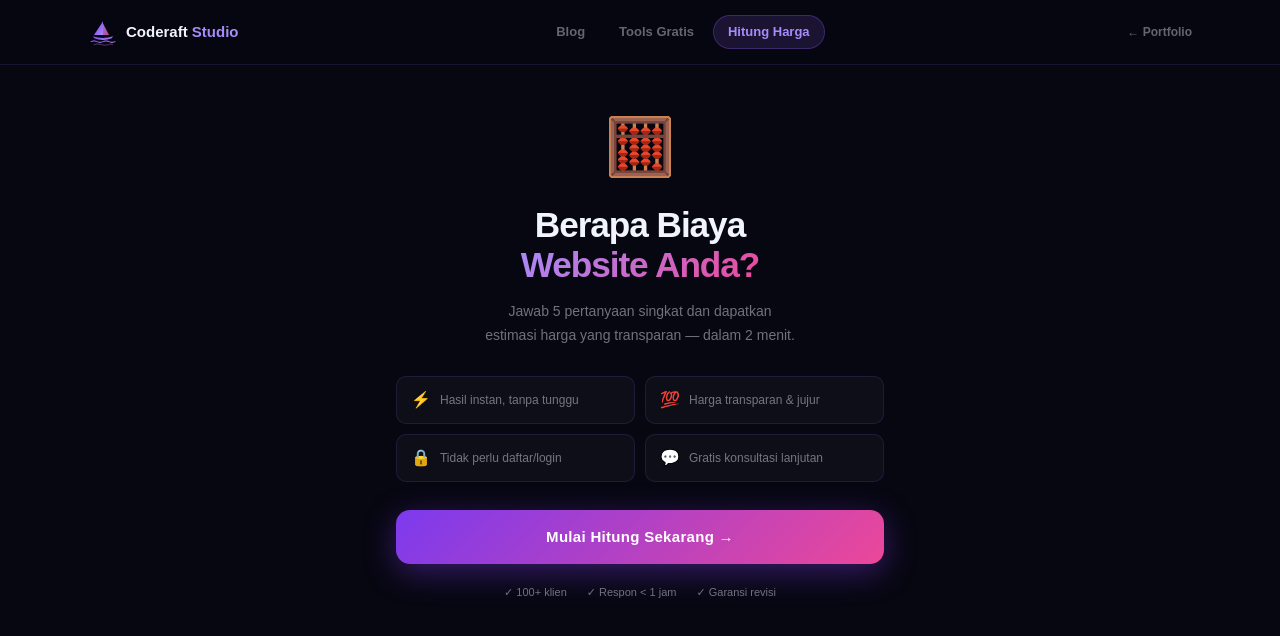
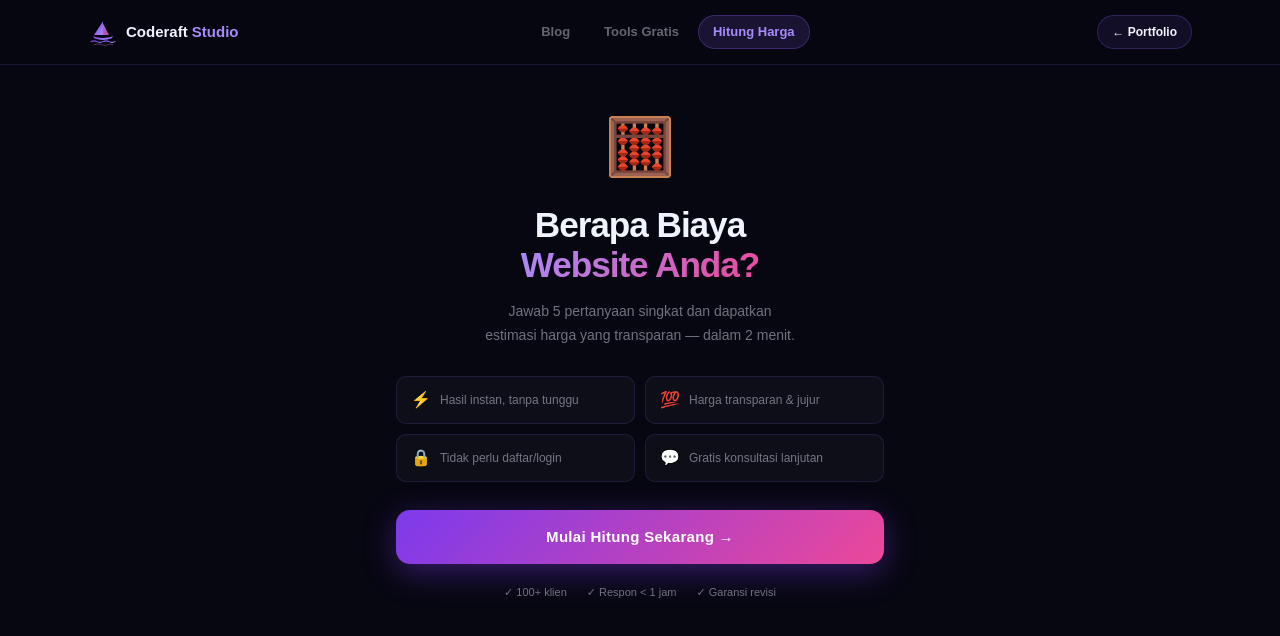
Before and after one commit to coderaft-studio/coderaft-studio, a Next.js app: page /hitung in a window 1280 px wide. Shown: the top 636 px of the page. Built offline with nearby package versions, Linux system fonts and the light colour scheme.

Commit message:
Update Nav.js

```diff
--- a/components/shared/Nav.js
+++ b/components/shared/Nav.js
@@ -50,7 +50,9 @@ export default function SharedNav() {
         {/* CTA */}
         <div className="flex items-center gap-3">
           <Link href="/"
-            style={{ textDecoration:"none", fontSize:"12px", fontWeight:600, color:MUT }}>
+            style={{ textDecoration:"none", display:"flex", alignItems:"center", gap:"6px", fontSize:"12px", fontWeight:700, color:TEXT, background:"rgba(139,92,246,0.1)", border:`1px solid rgba(139,92,246,0.25)`, padding:"7px 14px", borderRadius:"20px", transition:"all 0.2s" }}
+            onMouseEnter={e=>{ e.currentTarget.style.background="rgba(139,92,246,0.2)"; e.currentTarget.style.borderColor="rgba(139,92,246,0.5)"; }}
+            onMouseLeave={e=>{ e.currentTarget.style.background="rgba(139,92,246,0.1)"; e.currentTarget.style.borderColor="rgba(139,92,246,0.25)"; }}>
             ← Portfolio
           </Link>
         </div>
```
